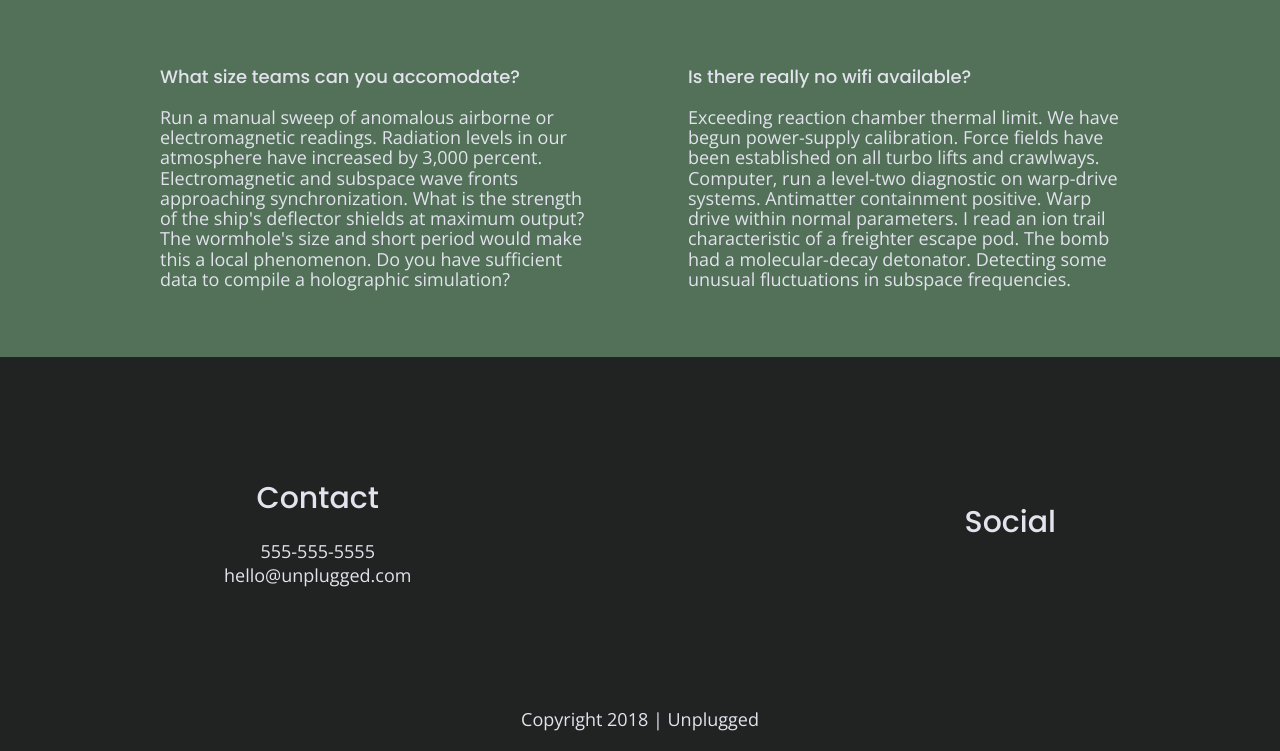
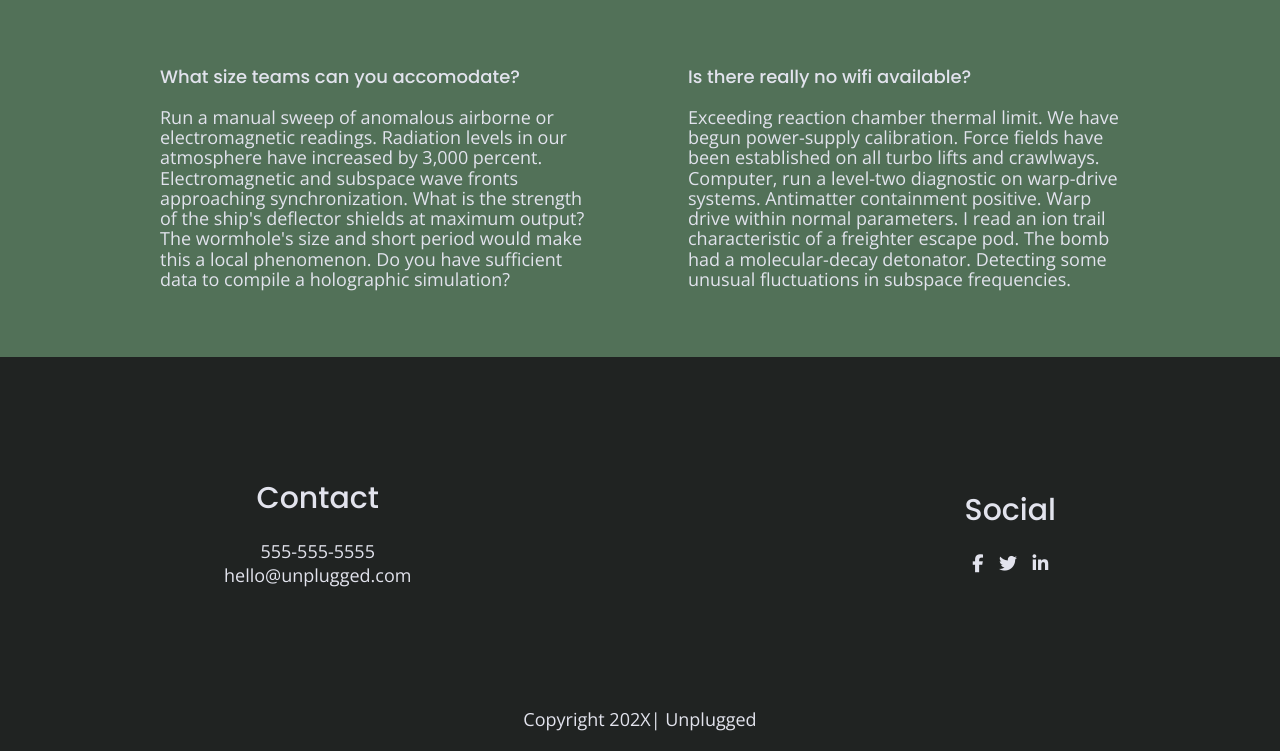
Before and after one commit to gothkitteh/unplugged, a website: page faq/index.html in a window 1280 px wide. Shown: the part 564-1315 px from the top of the page. Drawn offline with nearby package versions, Linux system fonts and the light colour scheme.

Commit message:
Added and formated icons

```diff
--- a/faq/index.html
+++ b/faq/index.html
@@ -99,22 +99,23 @@
           <h4>Contact</h4>
           <address>
             <p>
-              555-555-5555<br>
+              555-555-5555
+              <br>
               hello@unplugged.com
             </p>
           </address>
         </div>
         <div class="social">
           <h4>Social</h4>
-          <div class="social-icons"></div>
+          <div class="social-icons">
             <p>
-            <a href="https://www.facebook.com" target="_blank" rel="noopener"></a>
+              <a href="https://www.facebook.com" target="_blank" rel="noopener"><i class="fab fa-facebook-f"></i></a>
             </p>
             <p>
-            <a href="https://twitter.com" target="_blank"></a>
+              <a href="https://twitter.com" target="_blank"><i class="fab fa-twitter"></i></a>
             </p>
             <p>
-            <a href="https://www.linkedin.com" target="_blank"></a>
+              <a href="https://www.linkedin.com" target="_blank"><i class="fa-brands fa-linkedin-in"></i></a>
             </p>
           </div>
         </div>
@@ -123,7 +124,7 @@
     </div>
     <!--footer content-wrapper ends-->
     <div class="copyright">
-      <p>Copyright 2018 | Unplugged</p>
+      <p>Copyright 202X| Unplugged</p>
     </div>
   </footer>
 
```
Also changed, not shown: about/index.html (+7 -7 lines), index.html (+4 -4 lines). Lines whose indentation alone changed are shown as unchanged.
